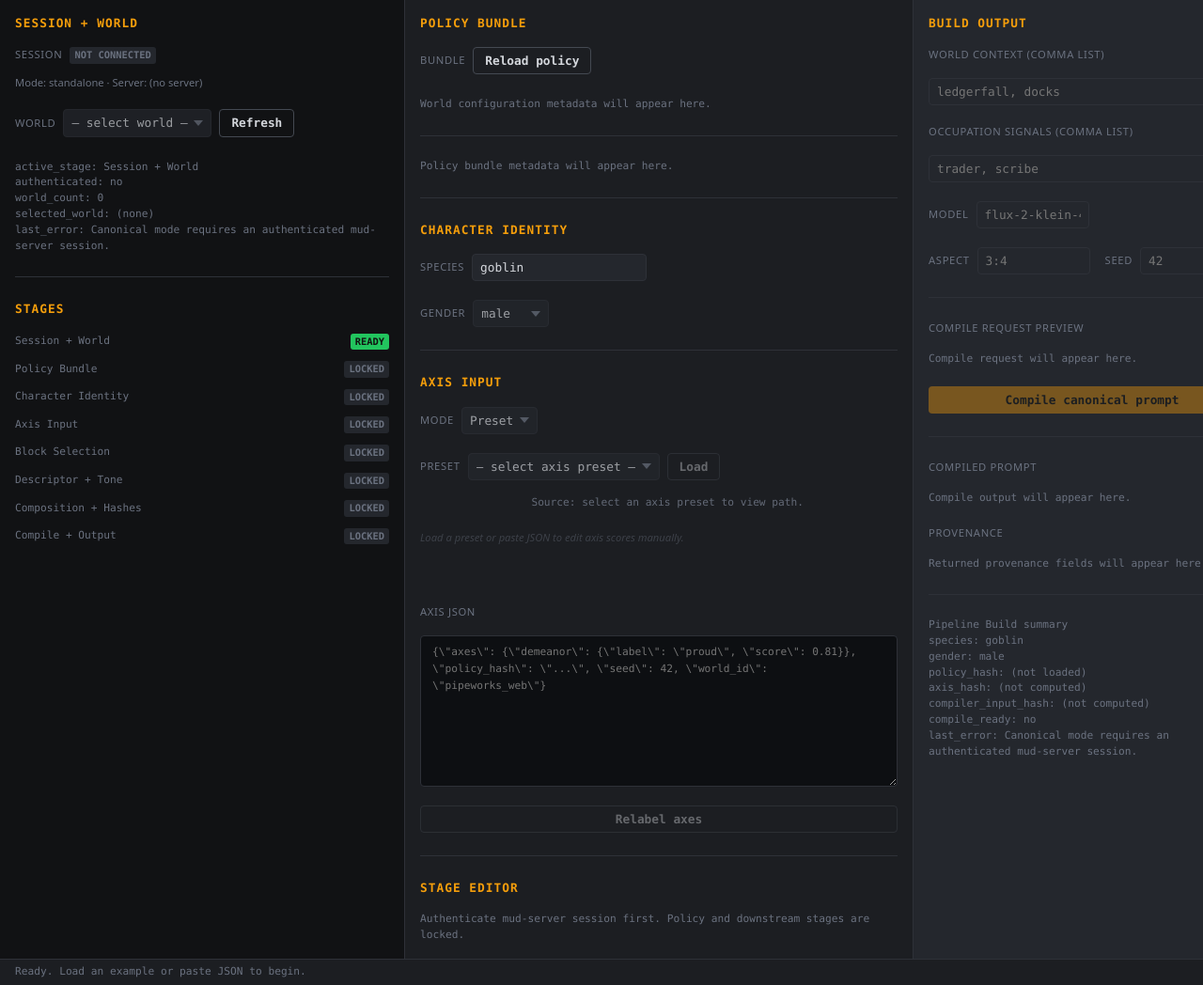
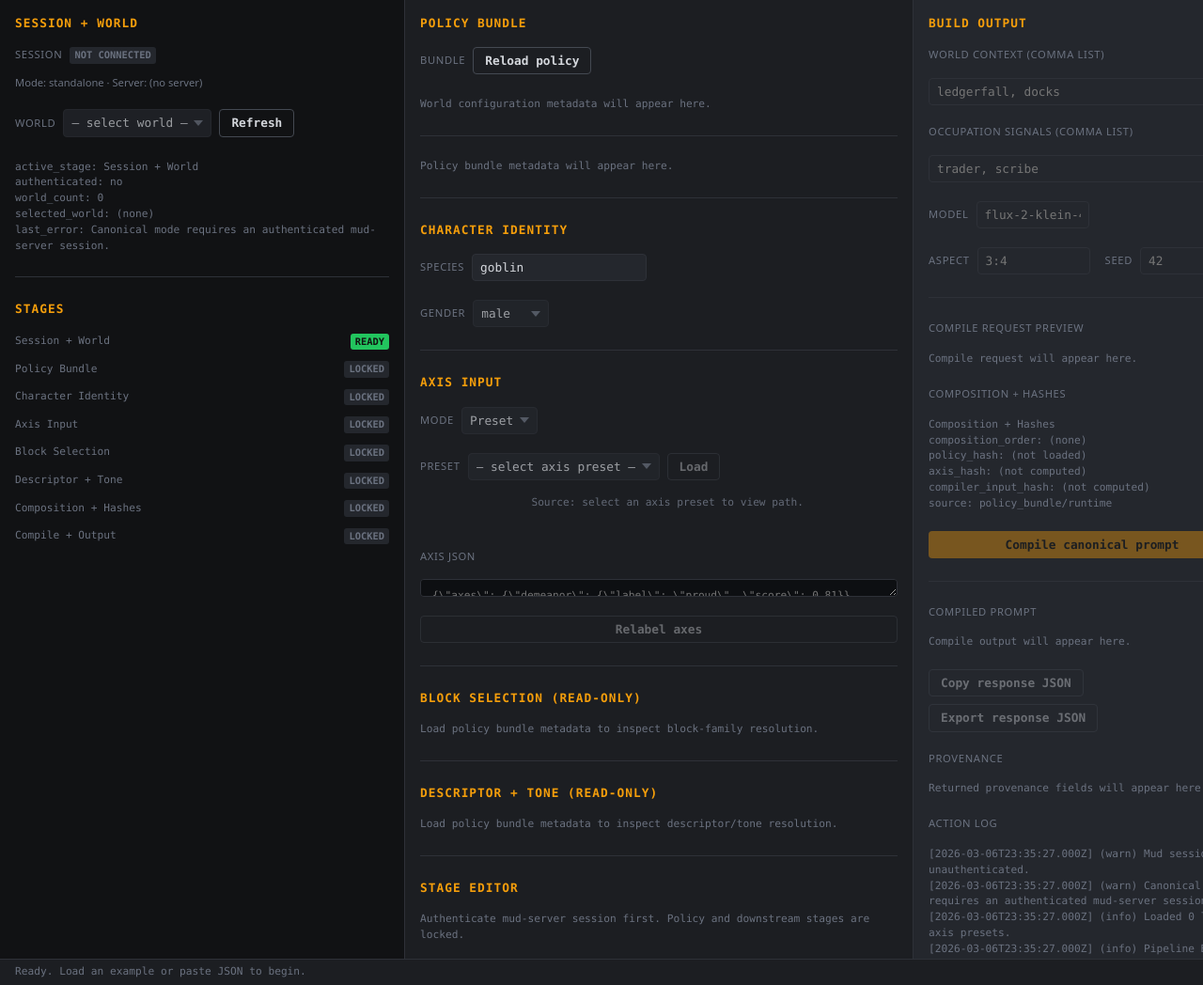
Before and after one commit to pipe-works/pipeworks_axis_descriptor_lab, a FastAPI app: page /pipeline-build in a window 1280 px wide. Shown: the part 134-1182 px from the top of the page at 94% size. Run offline with FastAPI, Linux system fonts and the light colour scheme; data that the repository does not hold is empty; parts of the project's set-up code (start-up, migrations or seed data) failed here and were passed over; some libraries are stand-ins or nearby versions.

Commit message:
feat(ui): add pipeline stage summaries and response actions

```diff
--- a/app/static/mod-pipeline-build-state.js
+++ b/app/static/mod-pipeline-build-state.js
@@ -69,7 +69,8 @@ export const PIPELINE_STAGE_STATUS = {
  *   compile: { requestBody: object|null, result: object|null },
  *   policyHash: string|null,
  *   axisHash: string|null,
- *   compilerInputHash: string|null
+ *   compilerInputHash: string|null,
+ *   actionLog: Array<{ timestamp: string, level: string, message: string }>
  * }}
  */
 export const pipelineBuildState = {
@@ -113,6 +114,7 @@ export const pipelineBuildState = {
   policyHash: null,
   axisHash: null,
   compilerInputHash: null,
+  actionLog: [],
 };
 
 pipelineBuildState.stageStatus.session_world = PIPELINE_STAGE_STATUS.READY;
@@ -150,6 +152,7 @@ export function resetPipelineBuildState() {
   pipelineBuildState.policyHash = null;
   pipelineBuildState.axisHash = null;
   pipelineBuildState.compilerInputHash = null;
+  pipelineBuildState.actionLog = [];
 
   for (const stage of PIPELINE_STAGE_ORDER) {
     pipelineBuildState.stageStatus[stage] =
--- a/app/static/mod-pipeline-build.js
+++ b/app/static/mod-pipeline-build.js
@@ -43,6 +43,20 @@ const STAGE_LABEL = {
   composition_hashes: "Composition + Hashes",
   compile_output: "Compile + Output",
 };
+
+const MAX_ACTION_LOG_ENTRIES = 24;
+
+function appendActionLog(message, level = "info") {
+  const timestamp = new Date().toISOString();
+  pipelineBuildState.actionLog.unshift({
+    timestamp,
+    level,
+    message: String(message || "").trim(),
+  });
+  if (pipelineBuildState.actionLog.length > MAX_ACTION_LOG_ENTRIES) {
+    pipelineBuildState.actionLog.length = MAX_ACTION_LOG_ENTRIES;
+  }
+}
 
 function setStageStatus(stageKey, status) {
   pipelineBuildState.stageStatus[stageKey] = status;
@@ -121,6 +135,7 @@ function applyStageProgression() {
   const policyStatus = pipelineBuildState.stageStatus.policy_bundle;
   const identityValid = isIdentityValid();
   const axisValid = isAxisPayloadValid(pipelineBuildState.axis.payload);
+  const hasCompileResult = Boolean(pipelineBuildState.compile.result);
 
   if (!isAuthenticated) {
     setStageStatus("session_world", PIPELINE_STAGE_STATUS.READY);
@@ -172,11 +187,14 @@ function applyStageProgression() {
   );
 
   if (axisValid) {
-    setStageStatus("block_selection", PIPELINE_STAGE_STATUS.READY);
-    setStageStatus("descriptor_tone", PIPELINE_STAGE_STATUS.READY);
-    setStageStatus("composition_hashes", PIPELINE_STAGE_STATUS.READY);
-    setStageStatus("compile_output", PIPELINE_STAGE_STATUS.READY);
-    pipelineBuildState.activeStage = "axis_input";
+    const downstreamStatus = hasCompileResult
+      ? PIPELINE_STAGE_STATUS.COMPLETE
+      : PIPELINE_STAGE_STATUS.READY;
+    setStageStatus("block_selection", downstreamStatus);
+    setStageStatus("descriptor_tone", downstreamStatus);
+    setStageStatus("composition_hashes", downstreamStatus);
+    setStageStatus("compile_output", downstreamStatus);
+    pipelineBuildState.activeStage = hasCompileResult ? "compile_output" : "axis_input";
   } else {
     lockAfterAxis();
     pipelineBuildState.activeStage = "axis_input";
@@ -487,10 +505,114 @@ function renderRuntimeControls() {
   }
 }
 
+function renderBlockSelectionSummary() {
+  if (!dom.pipelineBlockSelectionSummary) return;
+
+  const bundle = pipelineBuildState.policyBundle;
+  const result = pipelineBuildState.compile.result;
+
+  if (!bundle) {
+    dom.pipelineBlockSelectionSummary.textContent =
+      "Load policy bundle metadata to inspect block-family resolution.";
+    return;
+  }
+
+  const speciesBlock =
+    result?.selected_species_block_id || result?.selected_blocks?.species_canon_block || null;
+  const clothingProfile = result?.selected_clothing_profile_id || null;
+  const clothingSlots = result?.selected_blocks?.clothing_block;
+
+  const lines = [
+    "Block Selection",
+    `species_canon_block: ${speciesBlock || "(pending compile resolution)"}`,
+    `clothing_profile: ${clothingProfile || "(pending compile resolution)"}`,
+  ];
+
+  if (clothingSlots && typeof clothingSlots === "object" && !Array.isArray(clothingSlots)) {
+    const slotPairs = Object.entries(clothingSlots).sort(([a], [b]) => a.localeCompare(b));
+    if (slotPairs.length > 0) {
+      lines.push("clothing_slots:");
+      for (const [slotName, slotValue] of slotPairs) {
+        lines.push(`  ${slotName}: ${slotValue}`);
+      }
+    }
+  } else if (typeof clothingSlots === "string" && clothingSlots.trim()) {
+    lines.push(`clothing_block: ${clothingSlots}`);
+  } else if (!result) {
+    lines.push("awaiting: canonical compile response");
+  }
+
+  dom.pipelineBlockSelectionSummary.textContent = lines.join("\n");
+}
+
+function renderDescriptorToneSummary() {
+  if (!dom.pipelineDescriptorToneSummary) return;
+
+  const bundle = pipelineBuildState.policyBundle;
+  const result = pipelineBuildState.compile.result;
+
+  if (!bundle) {
+    dom.pipelineDescriptorToneSummary.textContent =
+      "Load policy bundle metadata to inspect descriptor/tone resolution.";
+    return;
+  }
+
+  const descriptorLayer =
+    result?.selected_descriptor_layer_id || result?.descriptor_layer_id || null;
+  const toneProfile = result?.selected_tone_profile_id || result?.tone_profile_id || null;
+
+  const lines = [
+    "Descriptor + Tone",
+    `descriptor_layer: ${descriptorLayer || "(pending compile resolution)"}`,
+    `tone_profile: ${toneProfile || "(pending compile resolution)"}`,
+  ];
+  if (!result) {
+    lines.push("awaiting: canonical compile response");
+  }
+
+  dom.pipelineDescriptorToneSummary.textContent = lines.join("\n");
+}
+
+function renderCompositionPreview() {
+  if (!dom.pipelineCompositionPreview) return;
+
+  const bundle = pipelineBuildState.policyBundle;
+  const result = pipelineBuildState.compile.result;
+  const compositionOrder = Array.isArray(result?.composition_order) && result.composition_order.length
+    ? result.composition_order
+    : Array.isArray(bundle?.composition_order)
+      ? bundle.composition_order
+      : [];
+
+  dom.pipelineCompositionPreview.textContent = [
+    "Composition + Hashes",
+    `composition_order: ${compositionOrder.length ? compositionOrder.join(" -> ") : "(none)"}`,
+    `policy_hash: ${pipelineBuildState.policyHash || "(not loaded)"}`,
+    `axis_hash: ${pipelineBuildState.axisHash || "(not computed)"}`,
+    `compiler_input_hash: ${pipelineBuildState.compilerInputHash || "(not computed)"}`,
+    `source: ${result ? "compile_response" : "policy_bundle/runtime"}`,
+  ].join("\n");
+}
+
+function renderActionLog() {
+  if (!dom.pipelineActionLog) return;
+
+  const rows = Array.isArray(pipelineBuildState.actionLog) ? pipelineBuildState.actionLog : [];
+  if (rows.length === 0) {
+    dom.pipelineActionLog.textContent = "API and workflow actions will appear here.";
+    return;
+  }
+
+  dom.pipelineActionLog.textContent = rows
+    .map((row) => `[${row.timestamp}] (${row.level}) ${row.message}`)
+    .join("\n");
+}
+
 function renderCompilePanels() {
   const request = pipelineBuildState.compile.requestBody;
   const result = pipelineBuildState.compile.result;
-  const canCompile = Boolean(request) && pipelineBuildState.stageStatus.compile_output === PIPELINE_STAGE_STATUS.READY;
+  const canCompile =
+    Boolean(request) && pipelineBuildState.stageStatus.compile_output === PIPELINE_STAGE_STATUS.READY;
 
   if (dom.pipelineCompileRequest) {
     dom.pipelineCompileRequest.textContent = request
@@ -500,6 +622,12 @@ function renderCompilePanels() {
 
   if (dom.pipelineCompileButton) {
     dom.pipelineCompileButton.disabled = !canCompile || pipelineBuildState.busy;
+  }
+  if (dom.pipelineCopyResponseJson) {
+    dom.pipelineCopyResponseJson.disabled = !result || pipelineBuildState.busy;
+  }
+  if (dom.pipelineExportResponseJson) {
+    dom.pipelineExportResponseJson.disabled = !result || pipelineBuildState.busy;
   }
 
   if (dom.pipelineCompileResult) {
@@ -608,8 +736,12 @@ function renderPipelinePanels({ syncAxisJsonEditor = false } = {}) {
   if (syncAxisJsonEditor) {
     renderAxisJsonEditor();
   }
+  renderBlockSelectionSummary();
+  renderDescriptorToneSummary();
   renderRuntimeControls();
+  renderCompositionPreview();
   renderCompilePanels();
+  renderActionLog();
   renderBuildSummary();
   renderStageEditorHint();
 }
@@ -634,6 +766,7 @@ function applyUnauthenticatedState(errorMessage = null) {
   pipelineBuildState.activeStage = "session_world";
 
   pipelineBuildState.lastError = errorMessage;
+  appendActionLog(errorMessage || "Mud session unauthenticated.", "warn");
   renderPipelinePanels({ syncAxisJsonEditor: true });
 }
 
@@ -654,6 +787,8 @@ function derivePreferredWorld(session, worlds) {
 }
 
 async function loadPolicyBundleForWorld(worldId, { quiet = false } = {}) {
+  pipelineBuildState.compile.result = null;
+
   if (!worldId) {
     pipelineBuildState.policyBundle = null;
     pipelineBuildState.policyHash = null;
@@ -683,12 +818,17 @@ async function loadPolicyBundleForWorld(worldId, { quiet = false } = {}) {
         "Pipeline Build — policy bundle has missing components. Downstream stages remain locked."
       );
     }
+    appendActionLog(
+      `Policy bundle for '${worldId}' reported missing components: ${missingComponents.join(", ")}`,
+      "warn"
+    );
   } else {
     setStageStatus("policy_bundle", PIPELINE_STAGE_STATUS.COMPLETE);
     pipelineBuildState.lastError = null;
     if (!quiet) {
       setStatus("Pipeline Build — policy bundle loaded.");
     }
+    appendActionLog(`Policy bundle loaded for '${worldId}'.`);
   }
 
   applyStageProgression();
@@ -697,6 +837,8 @@ async function loadPolicyBundleForWorld(worldId, { quiet = false } = {}) {
 }
 
 async function applyWorldSelection(worldId, { quiet = false } = {}) {
+  pipelineBuildState.compile.result = null;
+
   if (!worldId) {
     pipelineBuildState.selectedWorldId = null;
     pipelineBuildState.worldConfig = null;
@@ -724,6 +866,7 @@ async function applyWorldSelection(worldId, { quiet = false } = {}) {
     if (!quiet) {
       setStatus(`Pipeline Build — selected world '${worldId}'.`);
     }
+    appendActionLog(`Selected world '${worldId}'.`);
   } catch (err) {
     const detail =
       err instanceof PipelineApiError
@@ -741,6 +884,7 @@ async function applyWorldSelection(worldId, { quiet = false } = {}) {
     pipelineBuildState.lastError = detail;
     renderPipelinePanels({ syncAxisJsonEditor: true });
     setStatus(`Pipeline Build — failed to load world context: ${detail}`);
+    appendActionLog(`World selection failed for '${worldId}': ${detail}`, "error");
   } finally {
     pipelineBuildState.busy = false;
     renderPipelinePanels({ syncAxisJsonEditor: false });
@@ -762,6 +906,7 @@ async function refreshSessionAndWorlds({ quiet = false } = {}) {
       if (!quiet) {
         setStatus("Pipeline Build — connect to mud server to unlock canonical workflow.");
       }
+      appendActionLog("Mud session is unauthenticated.", "warn");
       return;
     }
 
@@ -786,6 +931,10 @@ async function refreshSessionAndWorlds({ quiet = false } = {}) {
     if (!quiet) {
       setStatus("Pipeline Build — session, world, and policy bundle refreshed.");
     }
+    appendActionLog(
+      `Session refreshed (${pipelineBuildState.session.modeKey || "unknown"} mode).`,
+      "info"
+    );
   } catch (err) {
     const detail =
       err instanceof PipelineApiError
@@ -806,6 +955,7 @@ async function refreshSessionAndWorlds({ quiet = false } = {}) {
     lockAfterAxis();
     renderPipelinePanels({ syncAxisJsonEditor: true });
     setStatus(`Pipeline Build — session/world refresh failed: ${detail}`);
+    appendActionLog(`Session/world refresh failed: ${detail}`, "error");
   } finally {
     pipelineBuildState.busy = false;
     renderPipelinePanels({ syncAxisJsonEditor: false });
@@ -823,14 +973,17 @@ async function refreshAxisPresetList() {
       pipelineBuildState.axis.selectedPresetMeta = presets[0];
     }
     renderAxisPresetSelect();
+    appendActionLog(`Loaded ${presets.length} local axis presets.`);
   } catch (err) {
     pipelineBuildState.lastError = err.message || String(err);
     renderPipelinePanels({ syncAxisJsonEditor: false });
     setStatus(`Pipeline Build — failed to load axis presets: ${pipelineBuildState.lastError}`);
+    appendActionLog(`Axis preset list load failed: ${pipelineBuildState.lastError}`, "error");
   }
 }
 
 async function updateAxisStateFromPayload(payload, { syncAxisJsonEditor = false } = {}) {
+  pipelineBuildState.compile.result = null;
   pipelineBuildState.axis.payload = payload;
   applyStageProgression();
   await recomputeHashes();
@@ -853,14 +1006,17 @@ async function loadAxisPresetByName(name) {
 
     await updateAxisStateFromPayload(parsed, { syncAxisJsonEditor: true });
     setStatus(`Pipeline Build — axis preset '${name}' loaded.`);
+    appendActionLog(`Axis preset '${name}' loaded.`);
   } catch (err) {
     pipelineBuildState.lastError = err.message || String(err);
     renderPipelinePanels({ syncAxisJsonEditor: false });
     setStatus(`Pipeline Build — failed to load axis preset: ${pipelineBuildState.lastError}`);
+    appendActionLog(`Axis preset '${name}' failed to load: ${pipelineBuildState.lastError}`, "error");
   }
 }
 
 async function handleIdentityChange() {
+  pipelineBuildState.compile.result = null;
   pipelineBuildState.identity.species = String(dom.pipelineSpeciesInput?.value || "").trim();
   pipelineBuildState.identity.gender = String(dom.pipelineGenderSelect?.value || "male");
   applyStageProgression();
@@ -873,6 +1029,7 @@ async function handleAxisJsonInput() {
 
   const raw = dom.pipelineAxisJson.value;
   if (!raw.trim()) {
+    pipelineBuildState.compile.result = null;
     pipelineBuildState.axis.payload = null;
     applyStageProgression();
     await recomputeHashes();
@@ -888,6 +1045,7 @@ async function handleAxisJsonInput() {
     pipelineBuildState.lastError = null;
     await updateAxisStateFromPayload(parsed, { syncAxisJsonEditor: false });
   } catch {
+    pipelineBuildState.compile.result = null;
     pipelineBuildState.axis.payload = null;
     applyStageProgression();
     setStageStatus("axis_input", PIPELINE_STAGE_STATUS.ERROR);
@@ -912,6 +1070,7 @@ async function handleAxisRelabel() {
     const relabeled = await relabelAxisPayload(payload);
     await updateAxisStateFromPayload(relabeled, { syncAxisJsonEditor: true });
     setStatus("Pipeline Build — axis labels recomputed.");
+    appendActionLog("Axis labels recomputed via /api/relabel.");
   } catch (err) {
     const detail =
       err instanceof PipelineApiError
@@ -920,10 +1079,12 @@ async function handleAxisRelabel() {
     pipelineBuildState.lastError = detail;
     renderPipelinePanels({ syncAxisJsonEditor: false });
     setStatus(`Pipeline Build — axis relabel failed: ${detail}`);
+    appendActionLog(`Axis relabel failed: ${detail}`, "error");
   }
 }
 
 async function handleRuntimeInputChange() {
+  pipelineBuildState.compile.result = null;
   pipelineBuildState.runtime.worldContext = parseCsvList(dom.pipelineWorldContextInput?.value);
   pipelineBuildState.runtime.occupationSignals = parseCsvList(
     dom.pipelineOccupationSignalsInput?.value
@@ -938,9 +1099,52 @@ async function handleRuntimeInputChange() {
     pipelineBuildState.runtime.seed = null;
   }
 
+  applyStageProgression();
   await recomputeHashes();
-  renderCompilePanels();
-  renderBuildSummary();
+  renderPipelinePanels({ syncAxisJsonEditor: false });
+}
+
+async function copyCompileResponseJson() {
+  const result = pipelineBuildState.compile.result;
+  if (!result) {
+    setStatus("Pipeline Build — compile a prompt before copying response JSON.");
+    return;
+  }
+
+  const text = JSON.stringify(result, null, 2);
+  try {
+    await navigator.clipboard.writeText(text);
+    setStatus("Pipeline Build — copied response JSON to clipboard.");
+    appendActionLog("Copied compile response JSON.");
+  } catch {
+    setStatus("Pipeline Build — clipboard copy failed.");
+    appendActionLog("Compile response JSON copy failed.", "error");
+  }
+}
+
+function exportCompileResponseJson() {
+  const result = pipelineBuildState.compile.result;
+  if (!result) {
+    setStatus("Pipeline Build — compile a prompt before exporting response JSON.");
+    return;
+  }
+
+  const worldId = pipelineBuildState.selectedWorldId || "world";
+  const timestamp = new Date().toISOString().replace(/[:.]/g, "-");
+  const filename = `pipeline-build-response-${worldId}-${timestamp}.json`;
+  const blob = new Blob([JSON.stringify(result, null, 2)], {
+    type: "application/json;charset=utf-8",
+  });
+  const link = document.createElement("a");
+  link.href = URL.createObjectURL(blob);
+  link.download = filename;
+  document.body.appendChild(link);
+  link.click();
+  link.remove();
+  URL.revokeObjectURL(link.href);
+
+  setStatus(`Pipeline Build — exported response JSON as ${filename}.`);
+  appendActionLog(`Exported compile response JSON (${filename}).`);
 }
 
 async function handleCompileRequest() {
@@ -955,6 +1159,7 @@ async function handleCompileRequest() {
   }
 
   pipelineBuildState.busy = true;
+  appendActionLog("Starting canonical compile request.");
   renderPipelinePanels({ syncAxisJsonEditor: false });
 
   try {
@@ -969,11 +1174,10 @@ async function handleCompileRequest() {
       pipelineBuildState.axisHash = String(result.axis_hash);
     }
 
-    setStageStatus("compile_output", PIPELINE_STAGE_STATUS.COMPLETE);
-    pipelineBuildState.activeStage = "compile_output";
-
+    applyStageProgression();
     renderPipelinePanels({ syncAxisJsonEditor: false });
     setStatus("Pipeline Build — canonical compile complete.");
+    appendActionLog("Canonical compile completed.");
   } catch (err) {
     const detail =
       err instanceof PipelineApiError
@@ -983,6 +1187,7 @@ async function handleCompileRequest() {
     if (err instanceof PipelineApiError && err.status === 401) {
       applyUnauthenticatedState(detail);
       setStatus("Pipeline Build — mud session expired. Please reconnect.");
+      appendActionLog("Canonical compile failed: mud session expired.", "warn");
       return;
     }
 
@@ -990,6 +1195,7 @@ async function handleCompileRequest() {
     setStageStatus("compile_output", PIPELINE_STAGE_STATUS.ERROR);
     renderPipelinePanels({ syncAxisJsonEditor: false });
     setStatus(`Pipeline Build — compile failed: ${detail}`);
+    appendActionLog(`Canonical compile failed: ${detail}`, "error");
   } finally {
     pipelineBuildState.busy = false;
     renderPipelinePanels({ syncAxisJsonEditor: false });
@@ -1003,6 +1209,7 @@ async function handleCompileRequest() {
  */
 export async function initPipelineBuild() {
   resetPipelineBuildState();
+  appendActionLog("Pipeline Build initialized.");
   renderPipelinePanels({ syncAxisJsonEditor: true });
   await refreshAxisPresetList();
   await refreshSessionAndWorlds({ quiet: true });
@@ -1082,9 +1289,16 @@ export function wirePipelineBuildEvents() {
   dom.pipelineCompileButton?.addEventListener("click", () => {
     handleCompileRequest();
   });
+  dom.pipelineCopyResponseJson?.addEventListener("click", () => {
+    copyCompileResponseJson();
+  });
+  dom.pipelineExportResponseJson?.addEventListener("click", () => {
+    exportCompileResponseJson();
+  });
 
   document.addEventListener("pipeline-build-activated", () => {
     setStatus("Pipeline Build — active.");
+    appendActionLog("Pipeline Build tab activated.");
     refreshSessionAndWorlds({ quiet: true });
   });
 }
--- a/app/static/mod-state.js
+++ b/app/static/mod-state.js
@@ -298,15 +298,21 @@ export const dom = {
   pipelineAxisManualPanel:   $("pipeline-axis-manual-panel"),
   pipelineAxisJson:          $("pipeline-axis-json"),
   pipelineAxisRelabel:       $("pipeline-axis-relabel"),
+  pipelineBlockSelectionSummary: $("pipeline-block-selection-summary"),
+  pipelineDescriptorToneSummary: $("pipeline-descriptor-tone-summary"),
   pipelineWorldContextInput: $("pipeline-world-context-input"),
   pipelineOccupationSignalsInput: $("pipeline-occupation-signals-input"),
   pipelineModelIdInput:      $("pipeline-model-id-input"),
   pipelineAspectRatioInput:  $("pipeline-aspect-ratio-input"),
   pipelineSeedInput:         $("pipeline-seed-input"),
   pipelineCompileRequest:    $("pipeline-compile-request"),
+  pipelineCompositionPreview: $("pipeline-composition-preview"),
   pipelineCompileButton:     $("pipeline-compile-button"),
   pipelineCompileResult:     $("pipeline-compile-result"),
+  pipelineCopyResponseJson:  $("pipeline-copy-response-json"),
+  pipelineExportResponseJson: $("pipeline-export-response-json"),
   pipelineProvenancePanel:   $("pipeline-provenance-panel"),
+  pipelineActionLog:         $("pipeline-action-log"),
   pipelineSessionSummary:    $("pipeline-session-summary"),
   pipelineStageEditor:       $("pipeline-stage-editor"),
   pipelineBuildSummary:      $("pipeline-build-summary"),
--- a/app/templates/index.html
+++ b/app/templates/index.html
@@ -1056,6 +1056,18 @@
     </button>
     <hr class="divider" />
 
+    <h2 class="panel__heading">Block Selection (read-only)</h2>
+    <div id="pipeline-block-selection-summary" class="artifact-reference">
+      Resolved species and clothing block selection will appear after canonical compile.
+    </div>
+    <hr class="divider" />
+
+    <h2 class="panel__heading">Descriptor + Tone (read-only)</h2>
+    <div id="pipeline-descriptor-tone-summary" class="artifact-reference">
+      Selected descriptor layer and tone profile IDs will appear after canonical compile.
+    </div>
+    <hr class="divider" />
+
     <h2 class="panel__heading">Stage Editor</h2>
     <div id="pipeline-stage-editor" class="artifact-reference">
       Session + World, Policy Bundle, Character Identity, and Axis Input controls are active. Downstream stages remain locked until later phases.
@@ -1084,6 +1096,10 @@
     <div id="pipeline-compile-request" class="artifact-reference">
       Compile request will appear here.
     </div>
+    <label class="control-label" for="pipeline-composition-preview" style="margin-top:0.5rem;">Composition + Hashes</label>
+    <div id="pipeline-composition-preview" class="artifact-reference">
+      Composition order and hash preview will appear here.
+    </div>
     <button id="pipeline-compile-button" class="btn btn--primary btn--full" type="button" style="margin-top:0.5rem;">
       Compile canonical prompt
     </button>
@@ -1093,9 +1109,17 @@
     <div id="pipeline-compile-result" class="artifact-reference">
       Compile output will appear here.
     </div>
+    <div class="control-row" style="margin-top:0.5rem;">
+      <button id="pipeline-copy-response-json" class="btn btn--secondary" type="button">Copy response JSON</button>
+      <button id="pipeline-export-response-json" class="btn btn--secondary" type="button">Export response JSON</button>
+    </div>
     <label class="control-label" for="pipeline-provenance-panel" style="margin-top:0.5rem;">Provenance</label>
     <div id="pipeline-provenance-panel" class="artifact-meta">
       Returned provenance fields will appear here.
+    </div>
+    <label class="control-label" for="pipeline-action-log" style="margin-top:0.5rem;">Action log</label>
+    <div id="pipeline-action-log" class="artifact-reference">
+      API and workflow actions will appear here.
     </div>
     <hr class="divider" />
 
```
Also changed, not shown: tests/test_main.py (+6 -0 lines).
